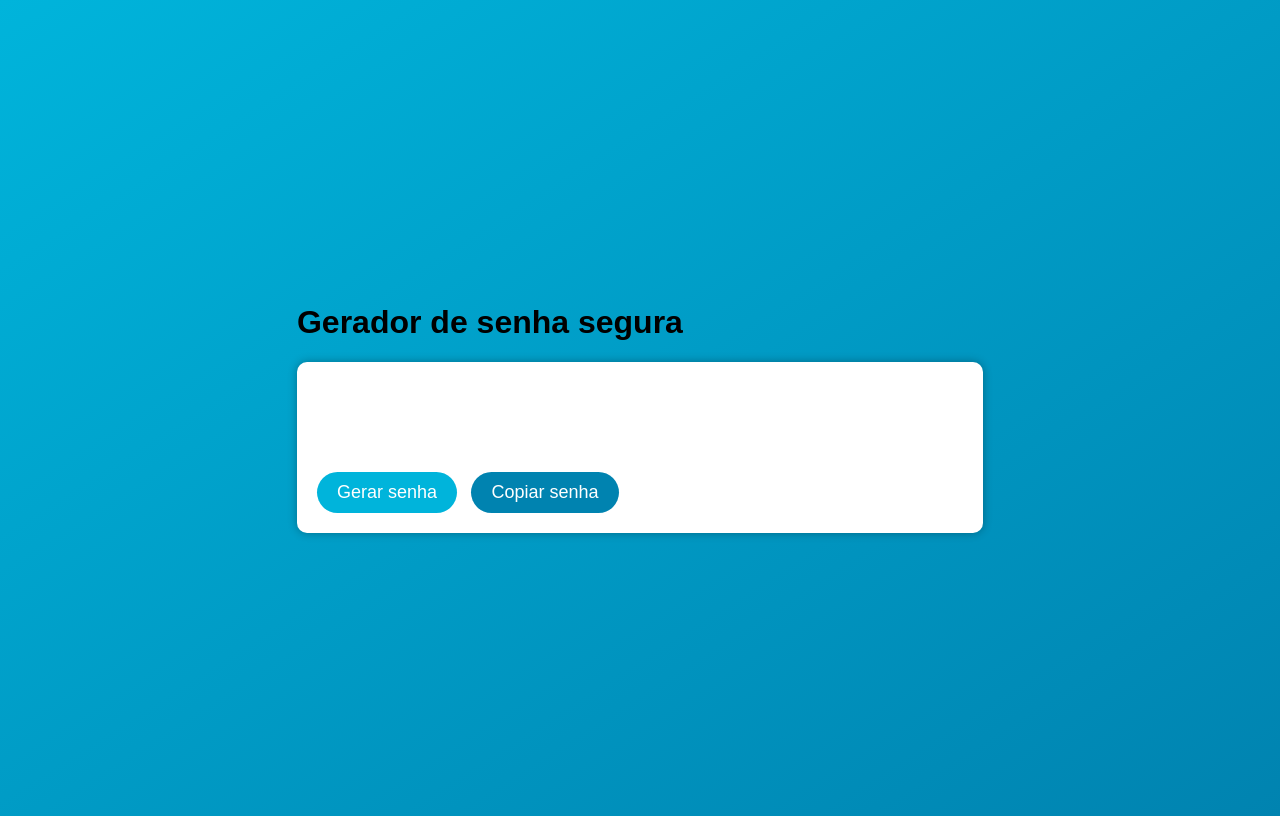
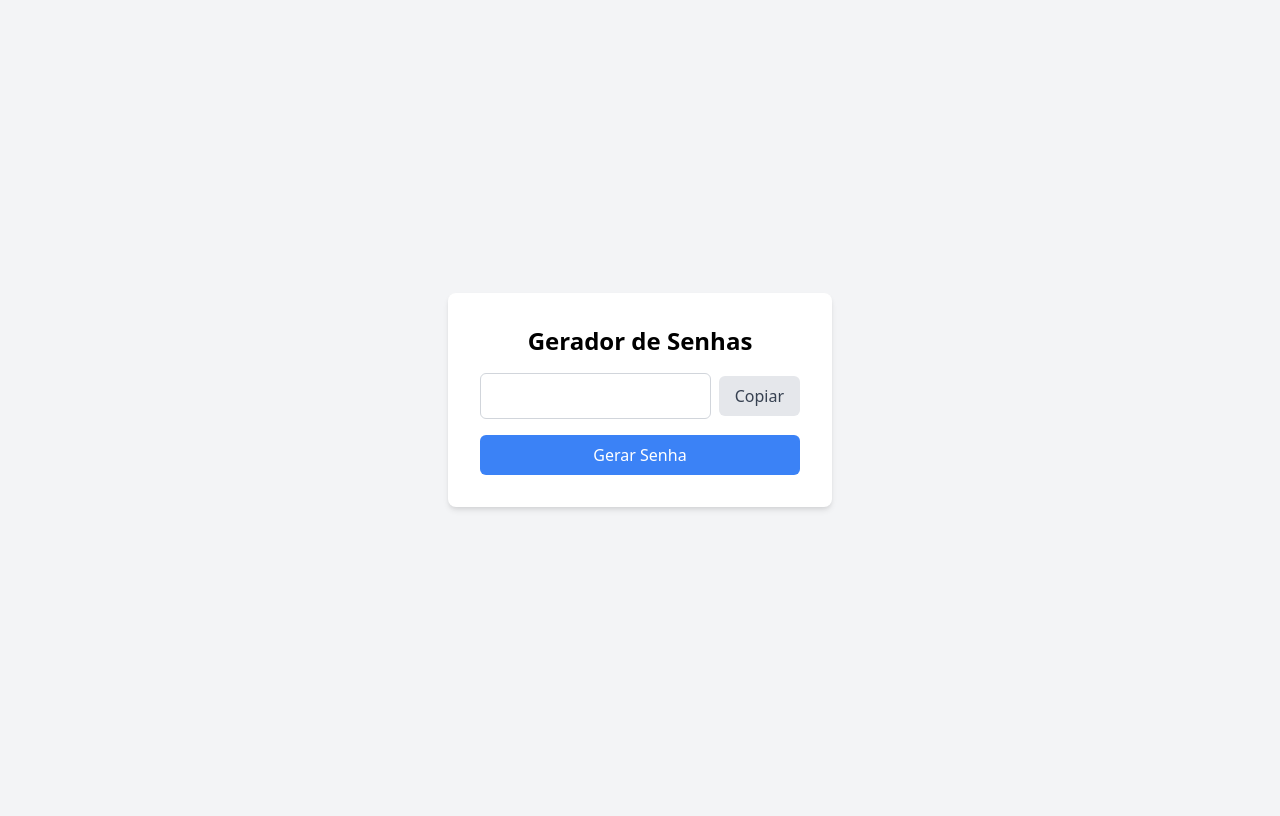
Before and after one commit to gustavo-marcialis/Gerador-de-Senha-Segura, a plain HTML site: page index.html in a window 1280 px wide. Drawn offline with nearby package versions, Linux system fonts and the light colour scheme.

Commit message:
Update index.html

```diff
--- a/index.html
+++ b/index.html
@@ -1,19 +1,25 @@
 <!DOCTYPE html>
-<html>
+<html lang="pt-BR">
 <head>
-	<meta charset="UTF-8">
-	<title>Gerador de senha segura</title>
-	<link rel="stylesheet" type="text/css" href="style.css">
+    <meta charset="UTF-8">
+    <meta name="viewport" content="width=device-width, initial-scale=1.0">
+    <title>Gerador de Senhas</title>
+    <link href="https://cdn.jsdelivr.net/npm/tailwindcss@2.2.19/dist/tailwind.min.css" rel="stylesheet">
 </head>
-<body>
-	<div class="container">
-		<h1>Gerador de senha segura</h1>
-		<div class="box">
-			<input type="text" id="senha" readonly>
-			<button id="gerar">Gerar senha</button>
-			<button id="copiar">Copiar senha</button>
-		</div>
-	</div>
-	<script src="script.js"></script>
+<body class="bg-gray-100 flex items-center justify-center min-h-screen">
+    <div class="bg-white p-8 rounded-lg shadow-md w-full max-w-sm">
+        <h1 class="text-2xl font-bold mb-4 text-center">Gerador de Senhas</h1>
+        <div class="flex items-center gap-2 mb-4">
+            <input type="text" id="passwordOutput" class="w-full p-2 border border-gray-300 rounded-md text-center text-lg" readonly>
+            <button id="copyButton" class="bg-gray-200 text-gray-700 py-2 px-4 rounded-md hover:bg-gray-300 focus:outline-none focus:ring-2 focus:ring-gray-400 focus:ring-opacity-50">
+                Copiar
+            </button>
+        </div>
+        <button id="generateButton" class="w-full bg-blue-500 text-white py-2 px-4 rounded-md hover:bg-blue-600 focus:outline-none focus:ring-2 focus:ring-blue-500 focus:ring-opacity-50">
+            Gerar Senha
+        </button>
+    </div>
+
+    <script src="script.js"></script>
 </body>
 </html>
```
